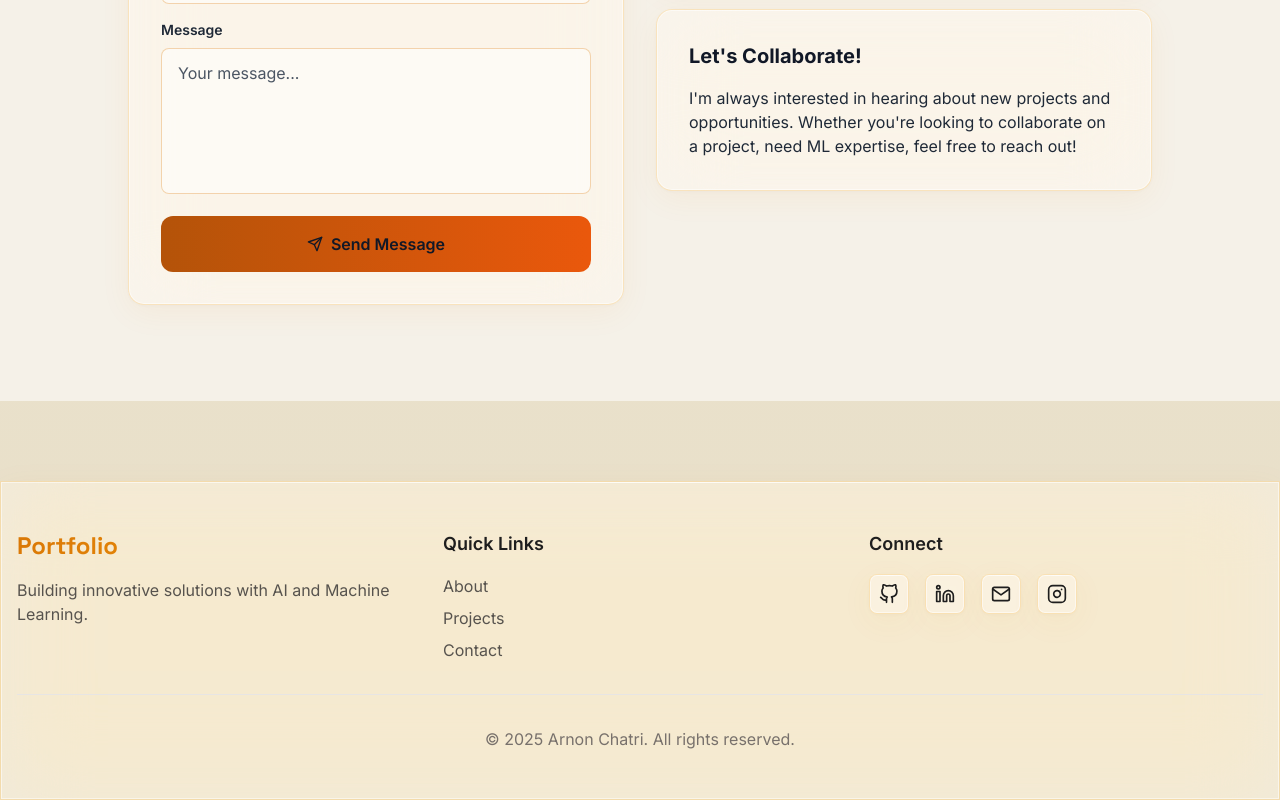
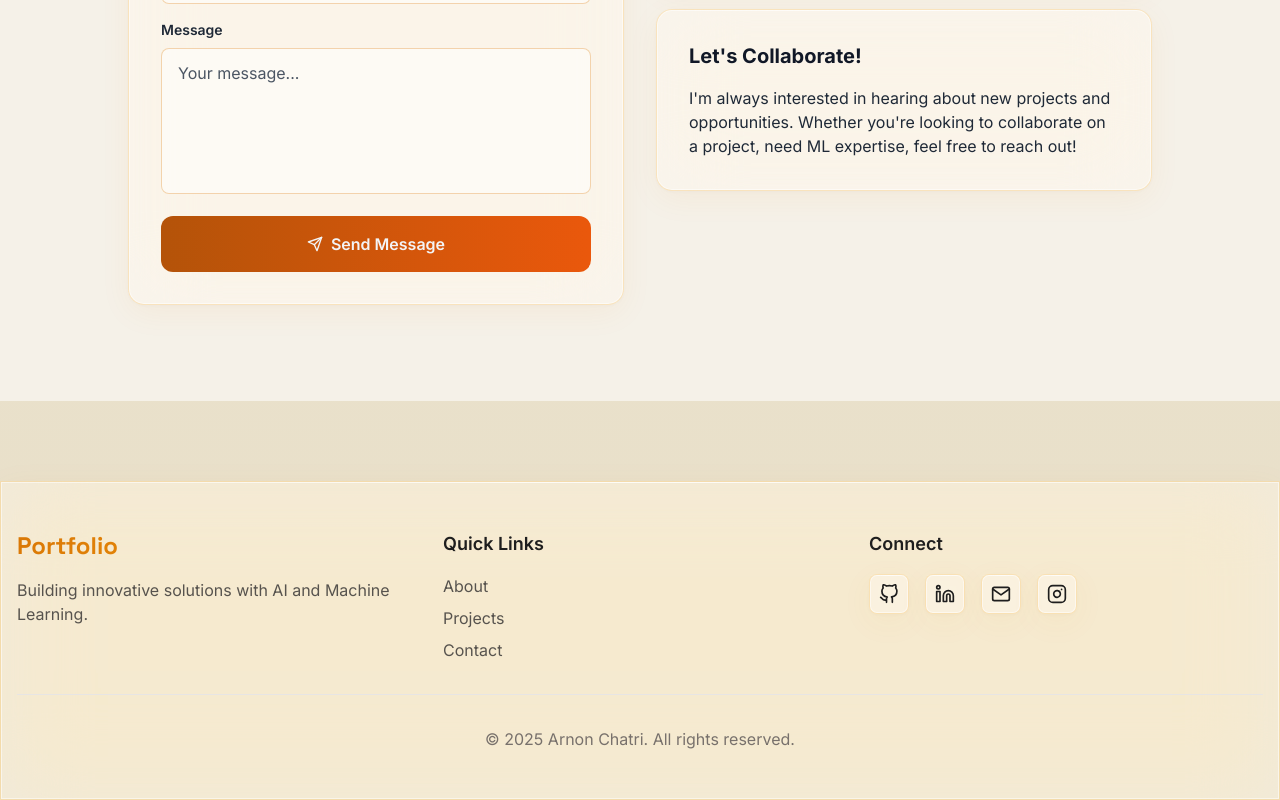
Before and after one commit to Boatalon/portfolio, a Next.js app: page / in a window 1280 px wide. Shown: the part 4374-5174 px from the top of the page. Built offline with nearby package versions, Linux system fonts and the light colour scheme.

Commit message:
style: improve button text contrast in Contact section

```diff
--- a/components/ContactSection.tsx
+++ b/components/ContactSection.tsx
@@ -150,7 +150,7 @@ const ContactSection = () => {
                                 <button
                                     type="submit"
                                     disabled={status === 'loading'}
-                                    className="w-full px-6 py-4 bg-gradient-to-r from-amber-700 to-orange-600 text-gray-900 rounded-xl font-semibold hover:shadow-lg hover:shadow-amber-600/50 hover:-translate-y-1 transition-all duration-300 flex items-center justify-center gap-2 disabled:opacity-50 disabled:cursor-not-allowed disabled:hover:translate-y-0"
+                                    className="w-full px-6 py-4 bg-gradient-to-r from-amber-700 to-orange-600 text-gray-100 rounded-xl font-semibold hover:shadow-lg hover:shadow-amber-600/50 hover:-translate-y-1 transition-all duration-300 flex items-center justify-center gap-2 disabled:opacity-50 disabled:cursor-not-allowed disabled:hover:translate-y-0"
                                 >
                                     {status === 'loading' ? (
                                         <>
```
